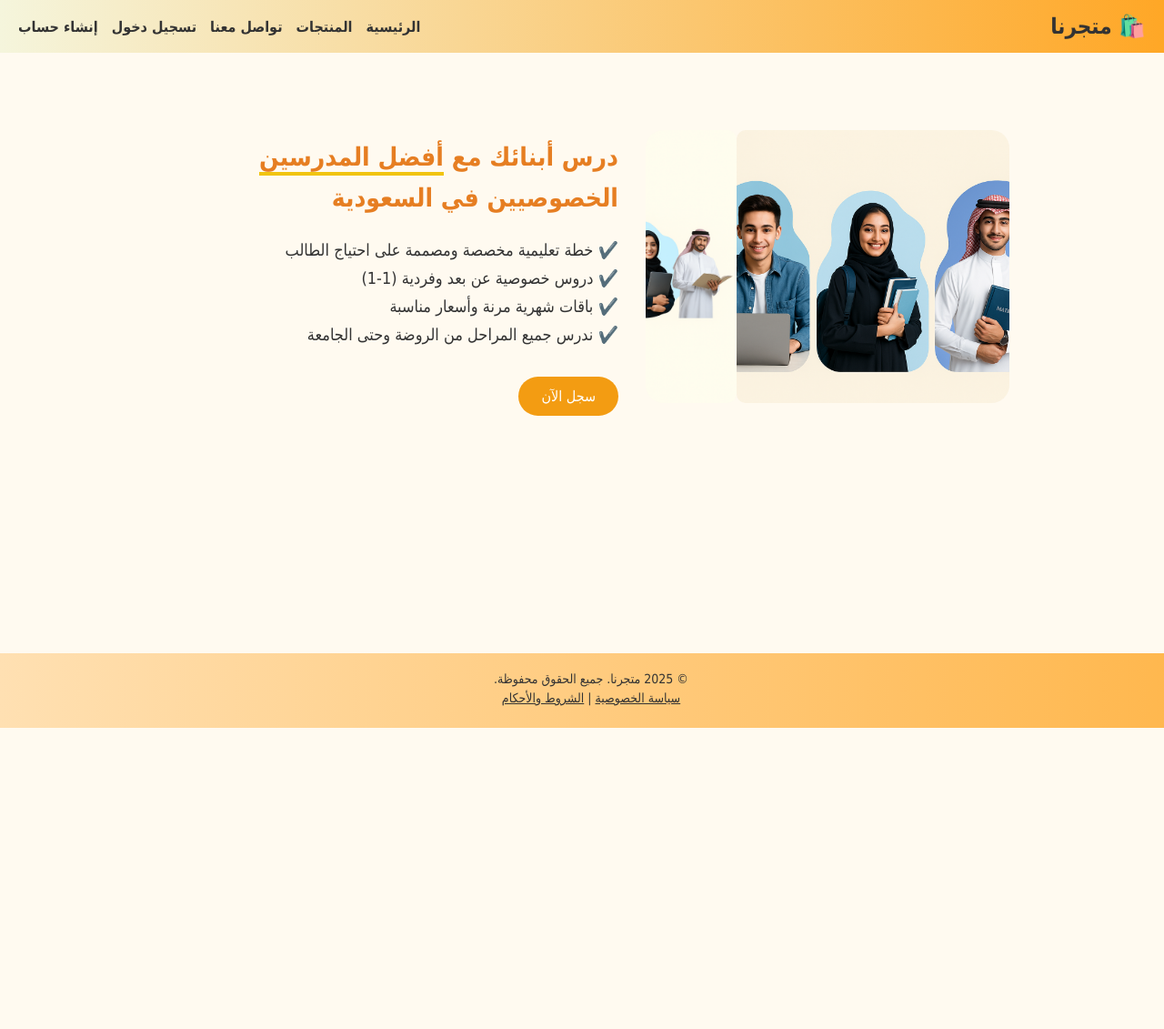
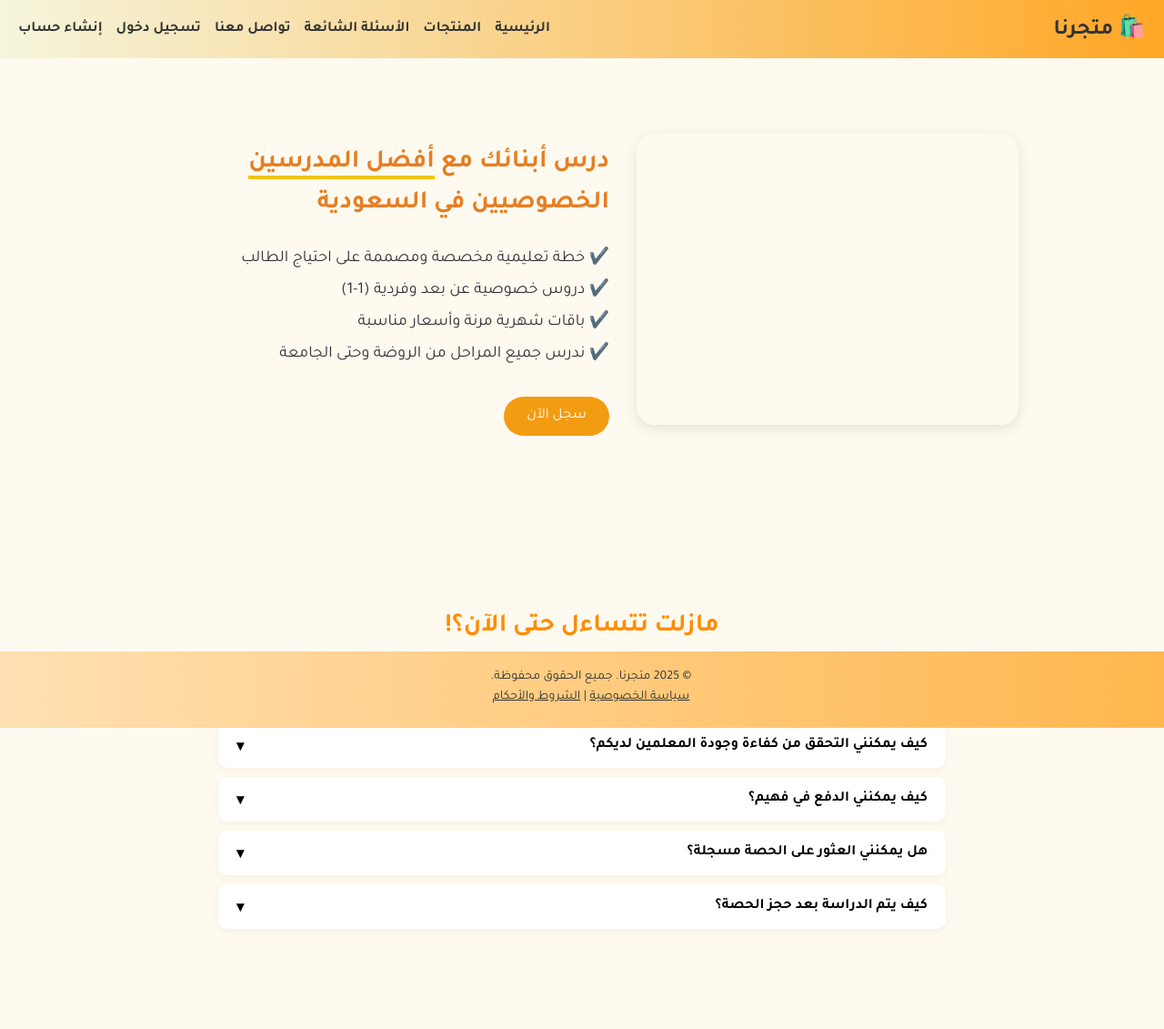
Before and after one commit to Dana1417/store_project, a Django app: page / in a window 1280 px wide. Shown: the whole page at 91% size. Before the commit the page ends 800 px from the top, so only its background shows below. Run offline with Django 4.2, Linux system fonts and the light colour scheme.

Commit message:
اضافة الاسئلة الشائعه

```diff
--- a/templates/header.html
+++ b/templates/header.html
@@ -10,11 +10,12 @@
 
     <!-- روابط التنقل -->
     <nav id="main-nav" style="display: flex; flex-wrap: wrap; gap: 15px; align-items: center;">
-      <a href="/" style="text-decoration: none; color: #333; font-weight: bold;">الرئيسية</a>
-      <a href="/store/" style="text-decoration: none; color: #333; font-weight: bold;">المنتجات</a>
-      <a href="/contact/" style="text-decoration: none; color: #333; font-weight: bold;">تواصل معنا</a>
-      <a href="/login/" style="text-decoration: none; color: #333; font-weight: bold;">تسجيل دخول</a>
-      <a href="/register/" style="text-decoration: none; color: #333; font-weight: bold;">إنشاء حساب</a>
+      <a href="home.html" style="text-decoration: none; color: #333; font-weight: bold;">الرئيسية</a>
+      <a href="store.html" style="text-decoration: none; color: #333; font-weight: bold;">المنتجات</a>
+      <a href="faq.html" style="text-decoration: none; color: #333; font-weight: bold;">الأسئلة الشائعة</a> <!-- ✅ تمت الإضافة -->
+      <a href="contact.html" style="text-decoration: none; color: #333; font-weight: bold;">تواصل معنا</a>
+      <a href="login.html" style="text-decoration: none; color: #333; font-weight: bold;">تسجيل دخول</a>
+      <a href="register.html" style="text-decoration: none; color: #333; font-weight: bold;">إنشاء حساب</a>
     </nav>
   </div>
 
--- a/templates/home.html
+++ b/templates/home.html
@@ -3,12 +3,12 @@
 <html lang="ar" dir="rtl">
 <head>
   <meta charset="UTF-8" />
-  <meta name="viewport" content="width=device-width, initial-scale=1.0"/>
+  <meta name="viewport" content="width=device-width, initial-scale=1.0" />
   <title>الرئيسية - متجرنا</title>
-
+  <link href="https://fonts.googleapis.com/css2?family=Tajawal:wght@400;700&display=swap" rel="stylesheet">
   <style>
     body {
-      font-family: 'Tahoma', sans-serif;
+      font-family: 'Tajawal', sans-serif;
       margin: 0;
       padding: 0;
       background-color: #fffaf0;
@@ -25,23 +25,36 @@
 
     .slider {
       flex: 1;
-      max-width: 400px;
+      max-width: 420px;
       overflow: hidden;
       border-radius: 20px;
       margin: 10px;
-      position: relative;
+      box-shadow: 0 4px 15px rgba(0,0,0,0.1);
     }
 
     .slides {
       display: flex;
-      transition: transform 1s ease;
+      width: 400%;
+      animation: slide 16s infinite linear;
     }
 
     .slides img {
-      width: 400px;
-      height: 300px;
+      width: 100%;
+      height: 320px;
       object-fit: cover;
-      border-radius: 10px;
+      border-radius: 20px;
+    }
+
+    @keyframes slide {
+      0%   { transform: translateX(0%);   }
+      20%  { transform: translateX(0%);   }
+      25%  { transform: translateX(-100%);}
+      45%  { transform: translateX(-100%);}
+      50%  { transform: translateX(-200%);}
+      70%  { transform: translateX(-200%);}
+      75%  { transform: translateX(-300%);}
+      95%  { transform: translateX(-300%);}
+      100% { transform: translateX(0%);   }
     }
 
     .hero-text {
@@ -89,11 +102,12 @@
       padding: 12px 25px;
       border-radius: 30px;
       font-size: 16px;
-      transition: 0.3s;
+      transition: background-color 0.3s ease, transform 0.2s ease;
     }
 
     .btn-primary:hover {
       background-color: #e67e22;
+      transform: scale(1.05);
     }
 
     @media (max-width: 768px) {
@@ -105,18 +119,67 @@
         max-width: 100%;
       }
     }
+
+    /* ✅ تنسيقات قسم الأسئلة الشائعة */
+    .faq-section {
+      max-width: 800px;
+      margin: 60px auto;
+      padding: 40px 20px;
+    }
+
+    .faq-section h2 {
+      text-align: center;
+      color: #ff8c00;
+      font-size: 28px;
+      margin-bottom: 30px;
+    }
+
+    .faq-item {
+      background-color: white;
+      border-radius: 10px;
+      margin-bottom: 10px;
+      box-shadow: 0 2px 8px rgba(0,0,0,0.05);
+    }
+
+    .faq-question {
+      padding: 15px 20px;
+      cursor: pointer;
+      position: relative;
+      font-weight: bold;
+    }
+
+    .faq-question::after {
+      content: "▾";
+      position: absolute;
+      left: 20px;
+      font-size: 16px;
+      transition: transform 0.3s;
+    }
+
+    .faq-item.open .faq-question::after {
+      transform: rotate(180deg);
+    }
+
+    .faq-answer {
+      padding: 0 20px 15px;
+      display: none;
+      color: #333;
+      line-height: 1.6;
+    }
+
+    .faq-item.open .faq-answer {
+      display: block;
+    }
   </style>
 </head>
-
 <body>
 
   {% include 'header.html' %}
 
-  <!-- ✅ المقطع الرئيسي -->
+  <!-- ✅ قسم الترحيب -->
   <section class="hero-container">
-    <!-- ✅ سلايدر صور -->
     <div class="slider">
-      <div class="slides" id="slides">
+      <div class="slides">
         <img src="{% static 'images/student1.png' %}" alt="طالب">
         <img src="{% static 'images/teacher.png' %}" alt="معلم">
         <img src="{% static 'images/student1.png' %}" alt="طالب">
@@ -124,7 +187,6 @@
       </div>
     </div>
 
-    <!-- ✅ النص الجانبي -->
     <div class="hero-text">
       <h1>
         درس أبنائك مع <mark>أفضل المدرسين</mark><br>الخصوصيين في السعودية
@@ -139,19 +201,47 @@
     </div>
   </section>
 
-  {% include 'footer.html' %}
+  <!-- ✅ قسم الأسئلة الشائعة -->
+  <section class="faq-section">
+    <h2>مازلت تتساءل حتى الآن؟!</h2>
 
-  <!-- ✅ JavaScript لتحريك الصور تلقائيًا -->
+    <div class="faq-item">
+      <div class="faq-question">ما هي طريقة الدراسة في فهيم؟</div>
+      <div class="faq-answer">الدراسة تكون عبر حصص تفاعلية مع معلمين مختصين.</div>
+    </div>
+
+    <div class="faq-item">
+      <div class="faq-question">كيف يمكنني التحقق من كفاءة وجودة المعلمين لديكم؟</div>
+      <div class="faq-answer">جميع المعلمين يتم تقييمهم ومراجعتهم بشكل مستمر.</div>
+    </div>
+
+    <div class="faq-item">
+      <div class="faq-question">كيف يمكنني الدفع في فهيم؟</div>
+      <div class="faq-answer">عن طريق مدى، فيزا، أو تحويل بنكي.</div>
+    </div>
+
+    <div class="faq-item">
+      <div class="faq-question">هل يمكنني العثور على الحصة مسجلة؟</div>
+      <div class="faq-answer">نعم، إذا كانت خاصية التسجيل مفعّلة في الحصة.</div>
+    </div>
+
+    <div class="faq-item">
+      <div class="faq-question">كيف يتم الدراسة بعد حجز الحصة؟</div>
+      <div class="faq-answer">سوف يصلك رابط الدخول قبل وقت الحصة عبر الإيميل أو الجوال.</div>
+    </div>
+  </section>
+
+  <!-- ✅ جافاسكربت لتفعيل الأسئلة -->
   <script>
-    const slides = document.getElementById('slides');
-    const images = slides.querySelectorAll('img');
-    let index = 0;
-
-    setInterval(() => {
-      index = (index + 1) % images.length;
-      slides.style.transform = `translateX(-${index * 400}px)`;
-    }, 3000); // ← كل 3 ثوانٍ يتحرك
+    document.addEventListener("DOMContentLoaded", function () {
+      document.querySelectorAll(".faq-question").forEach((el) => {
+        el.addEventListener("click", () => {
+          el.parentElement.classList.toggle("open");
+        });
+      });
+    });
   </script>
 
+  {% include 'footer.html' %}
 </body>
 </html>
```
Also changed, not shown: templates/store/faq.html (added, +125 -0 lines), db.sqlite3.
